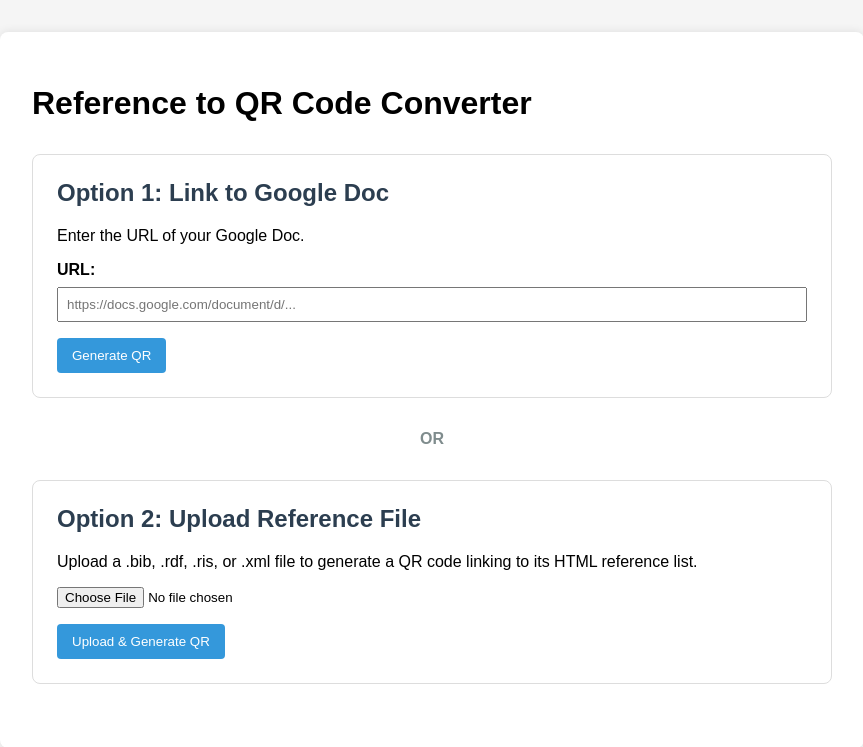
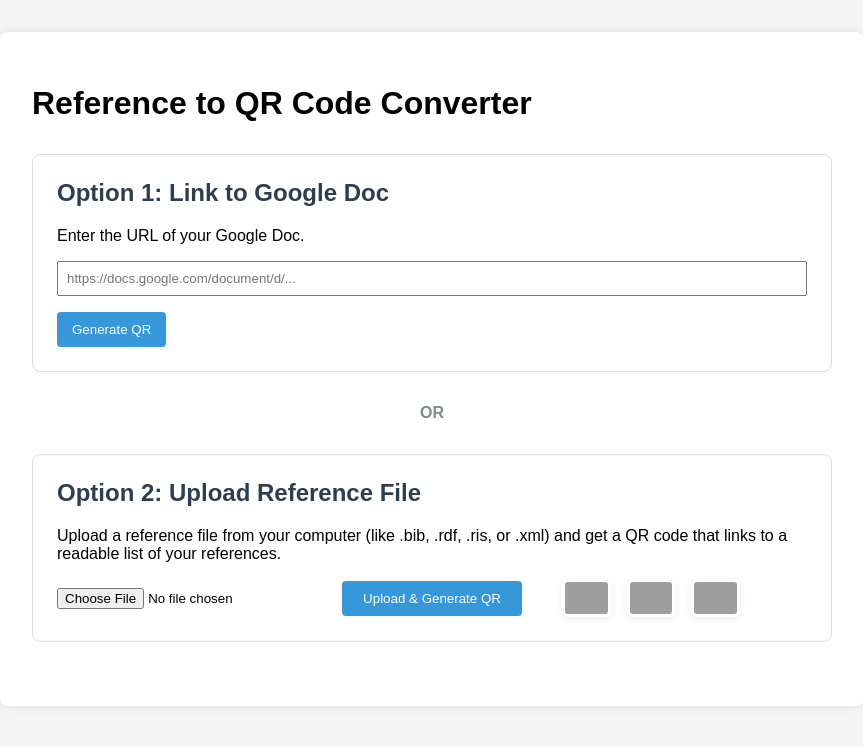
Before and after one commit to zjardyn/ref2QR, a Flask app: page / in a window 1280 px wide. Shown: the top 747 px of the page, without its empty margins (208-1071 px from the left). Run offline with Flask 3, Linux system fonts and the light colour scheme; grey boxes are pictures that could not be loaded.

Commit message:
Make Option 2 description more layman-friendly on home page

```diff
--- a/templates/index.html
+++ b/templates/index.html
@@ -109,7 +109,7 @@
                 <p>Enter the URL of your Google Doc.</p>
                 <form method="post" enctype="multipart/form-data">
                     <div class="form-group">
-                        <label for="gdoc_url">URL:</label>
+                        <!-- Removed label for cleaner look -->
                         <input type="text" id="gdoc_url" name="gdoc_url" placeholder="https://docs.google.com/document/d/..." required>
                     </div>
                     <input type="submit" value="Generate QR">
@@ -120,12 +120,22 @@
 
             <div class="option-section">
                 <h2 class="option-title">Option 2: Upload Reference File</h2>
-                <p>Upload a .bib, .rdf, .ris, or .xml file to generate a QR code linking to its HTML reference list.</p>
-                <form method="post" enctype="multipart/form-data">
-                    <div class="form-group">
+                <p>Upload a reference file from your computer (like .bib, .rdf, .ris, or .xml) and get a QR code that links to a readable list of your references.</p>
+                <form method="post" enctype="multipart/form-data" style="display: flex; align-items: center; gap: 32px; flex-wrap: nowrap;">
+                    <div class="form-group" style="margin-bottom: 0; min-width: 180px;">
                         <input type="file" name="file" accept=".bib,.rdf,.ris,.xml">
                     </div>
-                    <input type="submit" value="Upload & Generate QR">
+                    <input type="submit" value="Upload & Generate QR" style="min-width: 180px;">
+                    <div class="photos-row" style="display: flex; flex-direction: row; align-items: center; gap: 16px; margin-left: 8px;">
+                        {% set photo_files = [
+                            'Zotero_7_Icon.jpg',
+                            'Papirus-Team-Papirus-Apps-Mendeley-desktop.512.png',
+                            'endnote_macos_bigsur_icon_190201.webp',
+                        ] %}
+                        {% for filename in photo_files %}
+                            <img src="{{ url_for('static', filename='photos/' ~ filename) }}" alt="{{ filename.split('.')[0] }}" style="max-height: 32px; border-radius: 6px; background: #fff; box-shadow: 0 2px 8px rgba(0,0,0,0.07); padding: 3px;">
+                        {% endfor %}
+                    </div>
                 </form>
             </div>
         </div>
```
